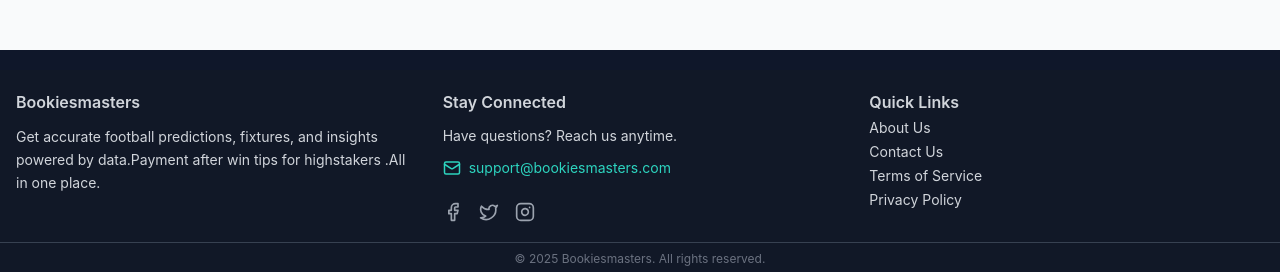
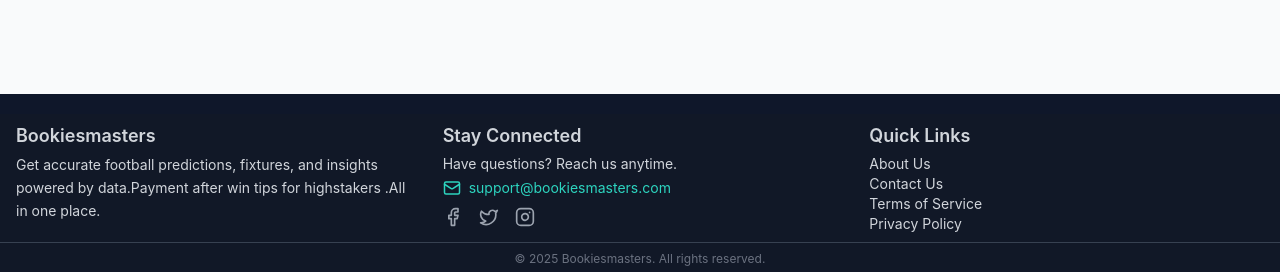
Before and after one commit to emoitakelo/react-bookiesmasters, a React (Vite) app in the folder frontend/: page / in a window 1280 px wide. Shown: the part 525-797 px from the top of the page. Built offline with nearby package versions, Linux system fonts and the light colour scheme; no server answers.

Commit message:
leadues added

```diff
--- a/frontend/src/components/Footer.jsx
+++ b/frontend/src/components/Footer.jsx
@@ -6,11 +6,11 @@
   return (
     <footer className="bg-gray-900 text-gray-300 mt-5">
       {/* Main footer section */}
-      <div className="max-w-7xl mx-auto px-2 md:px-4 py-5 grid grid-cols-1 md:grid-cols-3 gap-8 border-b border-gray-700">
+      <div className="max-w-7xl mx-auto px-2 md:px-4 py-2 grid grid-cols-1 md:grid-cols-3 gap-8 border-b border-gray-700">
 
         {/* Brand / About */}
         <div>
-          <h3 className="text-medium font-semibold text-gray-300 mb-3">
+          <h3 className="text-lg font-semibold text-gray-300 mb-1">
             Bookiesmasters
           </h3>
           <p className="text-sm leading-relaxed">
@@ -23,21 +23,21 @@
 
         {/* Contact / Socials */}
         <div>
-          <h3 className="text-medium font-semibold text-gray-300 mb-3">
+          <h3 className="text-lg font-semibold text-gray-300 mb-1">
             Stay Connected
           </h3>
-          <p className="text-sm mb-3">
+          <p className="text-sm mb-1">
             Have questions? Reach us anytime.
           </p>
           <a
             href="mailto:support@bookiesmasters.com"
-            className="inline-flex items-center text-teal-400 hover:text-teal-300 text-sm mb-4"
+            className="inline-flex items-center text-teal-400 hover:text-teal-300 text-sm mb-1"
           >
             <Mail size={18} className="mr-2" /> support@bookiesmasters.com
           </a>
 
           {/* Socials (optional) */}
-          <div className="flex space-x-4 mt-2">
+          <div className="flex space-x-4 mt-1">
             <a href="#" className="text-gray-400 hover:text-teal-400 transition">
               <Facebook size={20} />
             </a>
@@ -52,10 +52,10 @@
 
  {/* Quick Links */}
         <div>
-          <h3 className="text-medium font-semibold text-gray-300 mb-1">
+          <h3 className="text-lg font-semibold text-gray-300 mb-1">
             Quick Links
           </h3>
-          <ul className="space-y-1 text-sm">
+          <ul className=" text-sm">
             <li>
               <Link to="/about" className="text-gray-300 hover:text-teal-400 transition ">
                 About Us
```
